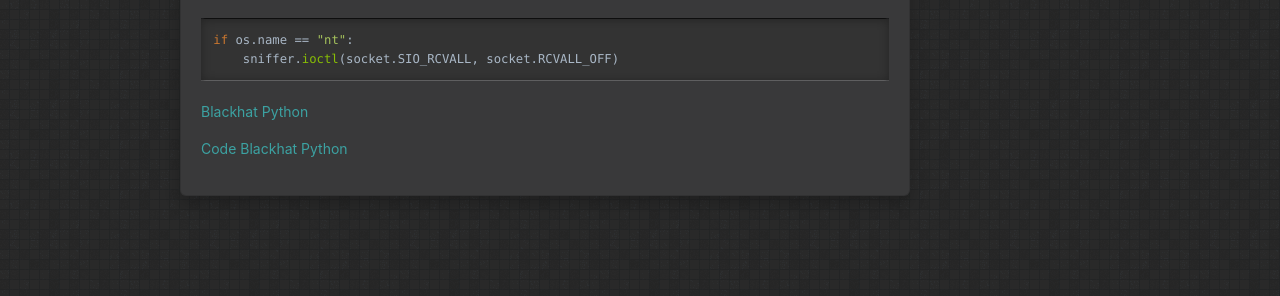
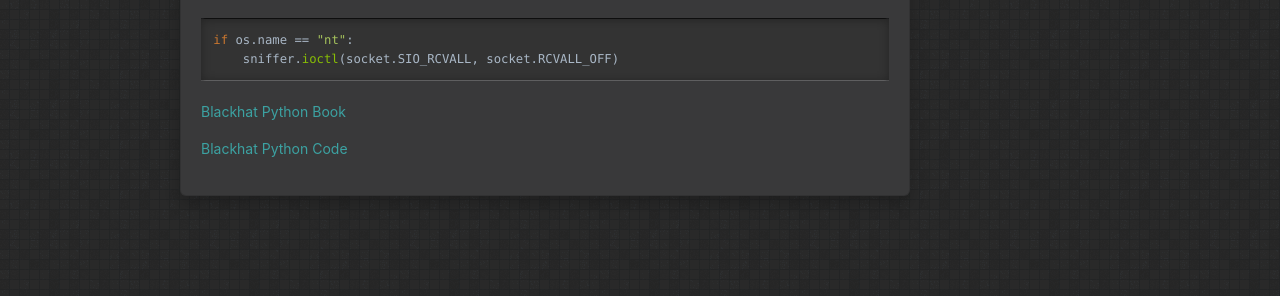
Before and after one commit to ybvy/ybvy.github.io, a Jekyll site: the page built from _posts/2025-03-18-packet-sniffing-on-windows-&-linux.md, in a window 1280 px wide and 900 px high, scrolled down 2987 px. Shown: the part 454-750 px from the top of the window. Built offline with Jekyll 4.4.1, drawn with Linux system fonts in a browser that asks for light colours.

Commit message:
fix 2025-03-18

```diff
--- a/_posts/2025-03-18-packet-sniffing-on-windows-&-linux.md
+++ b/_posts/2025-03-18-packet-sniffing-on-windows-&-linux.md
@@ -170,6 +171,6 @@ if os.name == "nt":
     sniffer.ioctl(socket.SIO_RCVALL, socket.RCVALL_OFF)
 {% endhighlight %}
 
-[Blackhat Python](https://github.com/bhavyagoel/BlackArch/blob/main/Black%20Hat%20Python%2C%202nd%20Edition%20by%20Justin%20Seitz%20%20Tim%20Arnold%20%5BJustin%20Seitz%5D.pdf)
+[Blackhat Python Book](https://github.com/bhavyagoel/BlackArch/blob/main/Black%20Hat%20Python%2C%202nd%20Edition%20by%20Justin%20Seitz%20%20Tim%20Arnold%20%5BJustin%20Seitz%5D.pdf)
 
-[Code Blackhat Python](https://github.com/EONRaider/blackhat-python3)
+[Blackhat Python Code](https://github.com/EONRaider/blackhat-python3)
```
Also changed, not shown: other parts of _posts/2025-03-18-packet-sniffing-on-windows-&-linux.md (+1 -0 lines).
